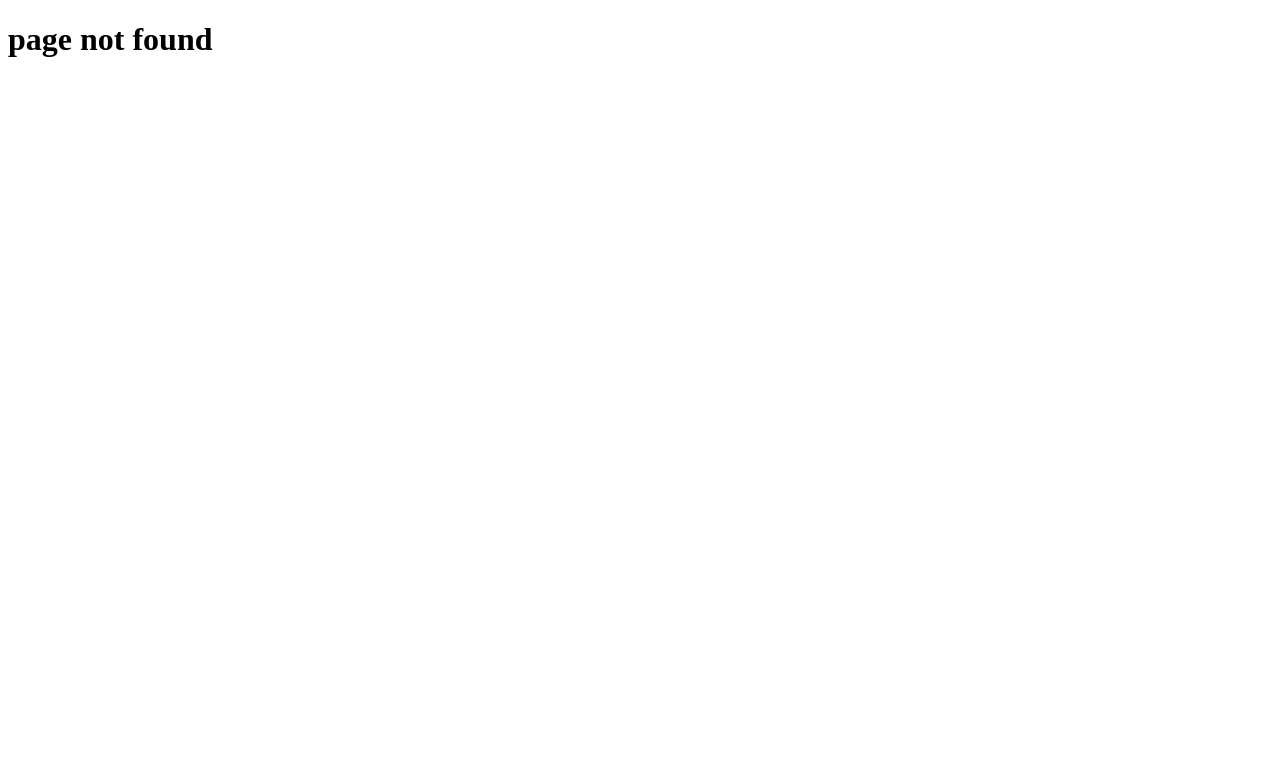
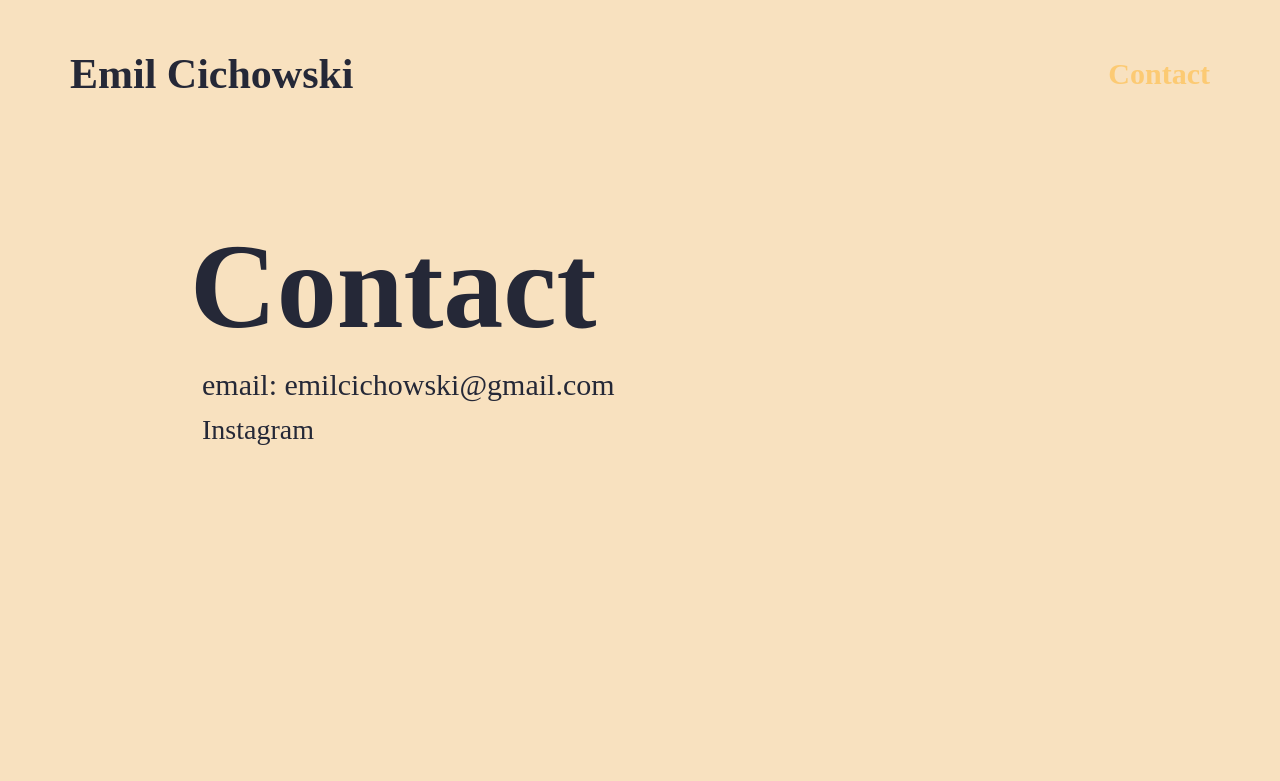
Before and after one commit to stacket-team/emilcichowski, a Gatsby site: page /contact in a window 1280 px wide. Before the commit this address had no page. Built offline with nearby package versions, Linux system fonts and the light colour scheme; Gatsby itself is replaced by a stand-in of ours; a web font is replaced by a local one.

Commit message:
:sparkles: created contact page

```diff
--- a/gatsby-config.js
+++ b/gatsby-config.js
@@ -7,6 +7,14 @@ module.exports = {
     author: `@krylowicz @morswin22`,
   },
   plugins: [
+    {
+      resolve: 'gatsby-plugin-web-font-loader',
+      options: {
+        typekit: {
+          id: 'fik3aiu',
+        },
+      },
+    },
     {
       resolve: `gatsby-plugin-root-import`,
       options: {
--- a/package.json
+++ b/package.json
@@ -16,6 +16,7 @@
     "gatsby-plugin-react-helmet": "^3.1.21",
     "gatsby-plugin-sharp": "^2.4.3",
     "gatsby-plugin-styled-components": "^3.1.19",
+    "gatsby-plugin-web-font-loader": "^1.0.4",
     "gatsby-source-filesystem": "^2.1.46",
     "gatsby-transformer-sharp": "^2.3.13",
     "graphql": "^14.6.0",
--- a/src/components/Header/Header.js
+++ b/src/components/Header/Header.js
@@ -2,14 +2,31 @@ import React from 'react';
 import { Link } from 'gatsby';
 import styled from 'styled-components';
 
-const Heading = styled(Link)`
+const StyledWrapper = styled.div`
+  display: flex;
+  justify-content: space-between;
+  align-items: center;
+  font-weight: ${({ theme }) => theme.font.bold};
+`;
+
+const StyledHeading = styled(Link)`
   color: ${({ theme }) => theme.color.dark};
   text-decoration: none;
   font-family: ${({ theme }) => theme.font.fontCondensed};
-  font-weight: ${({ theme }) => theme.font.bold};
   font-size: 4.2rem;
 `;
 
-const Header = () => <Heading to="/">Emil Cichowski</Heading>;
+const StyledContact = styled(Link)`
+  text-decoration: none;
+  font-size: 3rem;
+  color: ${({ theme }) => theme.color.secondary};
+`;
+
+const Header = () => (
+  <StyledWrapper>
+    <StyledHeading to="/">Emil Cichowski</StyledHeading>
+    <StyledContact to="/contact">Contact</StyledContact>
+  </StyledWrapper>
+);
 
 export default Header;
--- /dev/null
+++ b/src/pages/contact.js
@@ -0,0 +1,41 @@
+import React from 'react';
+import styled from 'styled-components';
+import MainTemplate from '../templates/MainTemplate';
+
+const StyledWrapper = styled.div`
+  margin: 12rem 12rem 0 12rem;
+  height: calc(100vh - 24rem);
+`;
+
+const StyledHeading = styled.h1`
+  font-size: 12rem;
+`;
+
+const StyledInfo = styled.p`
+  font-size: 3rem;
+  padding: 1.2rem;
+`;
+
+const StyledLink = styled.a`
+  color: ${({ theme }) => theme.color.dark};
+  text-decoration: none;
+  font-size: 2.8rem;
+  padding: 1.2rem;
+`;
+
+const ContactPage = () => (
+  <MainTemplate>
+    <StyledWrapper>
+      <StyledHeading>Contact</StyledHeading>
+      <StyledInfo>email: emilcichowski@gmail.com</StyledInfo>
+      <StyledLink
+        href="https://www.instagram.com/emilcichowski/"
+        target="_blank"
+      >
+        Instagram
+      </StyledLink>
+    </StyledWrapper>
+  </MainTemplate>
+);
+
+export default ContactPage;
--- a/src/templates/MainTemplate.js
+++ b/src/templates/MainTemplate.js
@@ -1,24 +1,37 @@
 import React from 'react';
-import styled from 'styled-components';
+import styled, { ThemeProvider } from 'styled-components';
+import GlobalStyle from 'theme/GlobalStyle';
+import { theme } from 'theme/theme';
+import PropTypes from 'prop-types';
+import { ApolloProvider } from '@apollo/react-hooks';
+import ApolloClient from 'apollo-boost';
+import Helmet from 'utils/Helmet';
 import Header from 'components/Header/Header';
-import Collection from 'components/Collection/Collection';
+
+const client = new ApolloClient({
+  uri: 'http://localhost:5000/graphql',
+});
 
 const StyledWrapper = styled.div`
   width: 100%;
   height: calc(100vh - 10rem);
 `;
 
-const StyledInnerWrapper = styled.div`
-  margin: 70px 12rem 0 12rem;
-`;
-
-const MainTemplate = () => (
-  <StyledWrapper>
-    <Header />
-    <StyledInnerWrapper>
-      <Collection />
-    </StyledInnerWrapper>
-  </StyledWrapper>
+const MainTemplate = ({ children }) => (
+  <ApolloProvider client={client}>
+    <Helmet />
+    <ThemeProvider theme={theme}>
+      <GlobalStyle />
+      <StyledWrapper>
+        <Header />
+        {children}
+      </StyledWrapper>
+    </ThemeProvider>
+  </ApolloProvider>
 );
 
 export default MainTemplate;
+
+MainTemplate.propTypes = {
+  children: PropTypes.node.isRequired,
+};
--- a/src/theme/theme.js
+++ b/src/theme/theme.js
@@ -9,8 +9,8 @@ export const theme = {
     black: 'hsl(0, 0%, 0%)',
   },
   font: {
-    fontRegular: 'acumin-pro-condensed, sans-serif',
-    fontCondensed: 'acumin-pro-extra-condensed, sans-serif',
+    fontRegular: 'acumin-pro-condensed',
+    fontCondensed: 'acumin-pro-extra-condensed',
     regular: 300,
     bold: 700,
   },
```
Also changed, not shown: src/components/Collection/Collection.js (+7 -1 lines), src/components/FetchPhotos/FetchPhotos.js (+5 -5 lines), src/pages/index.js (+4 -17 lines), src/pages/wild.js (added, +10 -0 lines), src/theme/GlobalStyle.js (line endings or trailing spaces), 1 other file.
